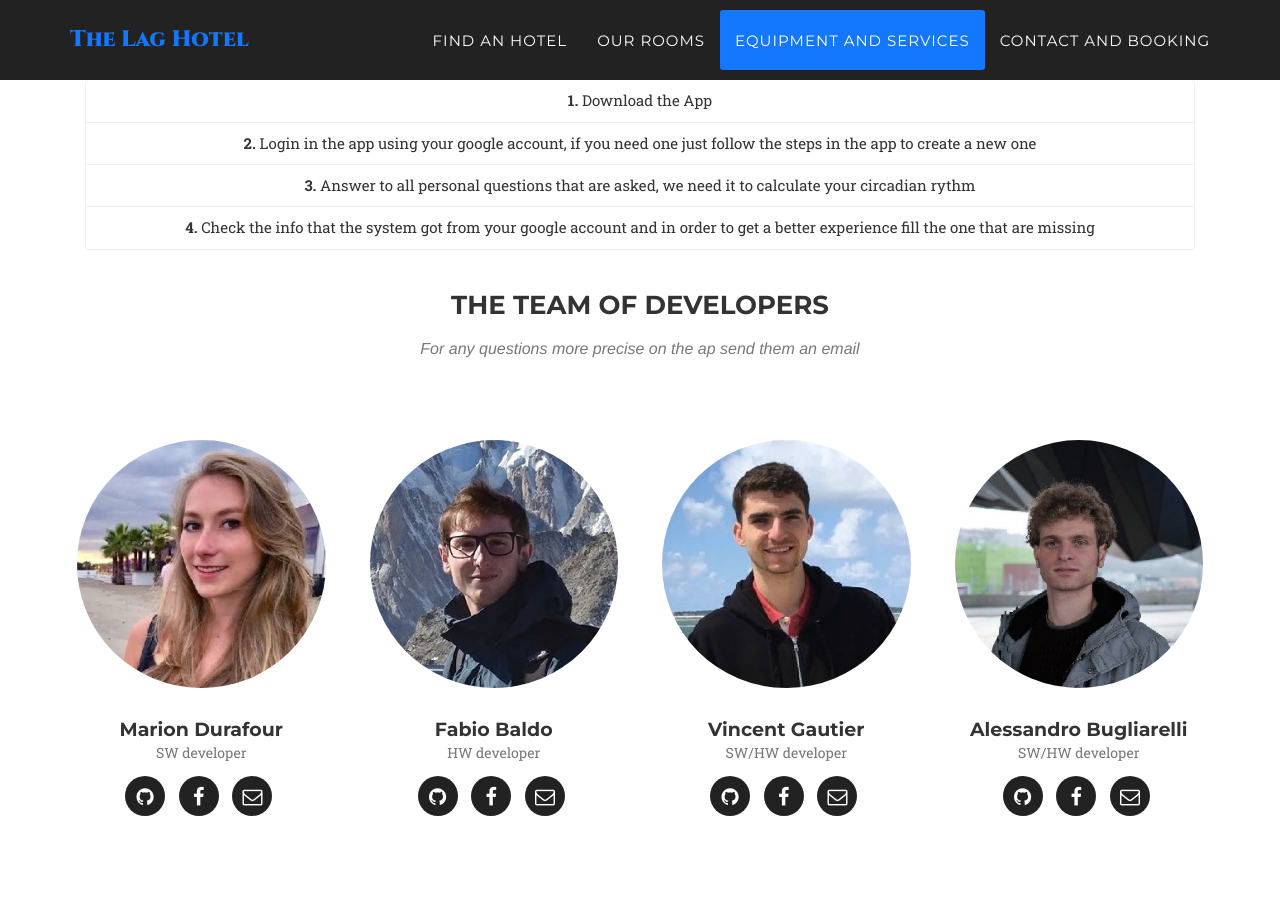
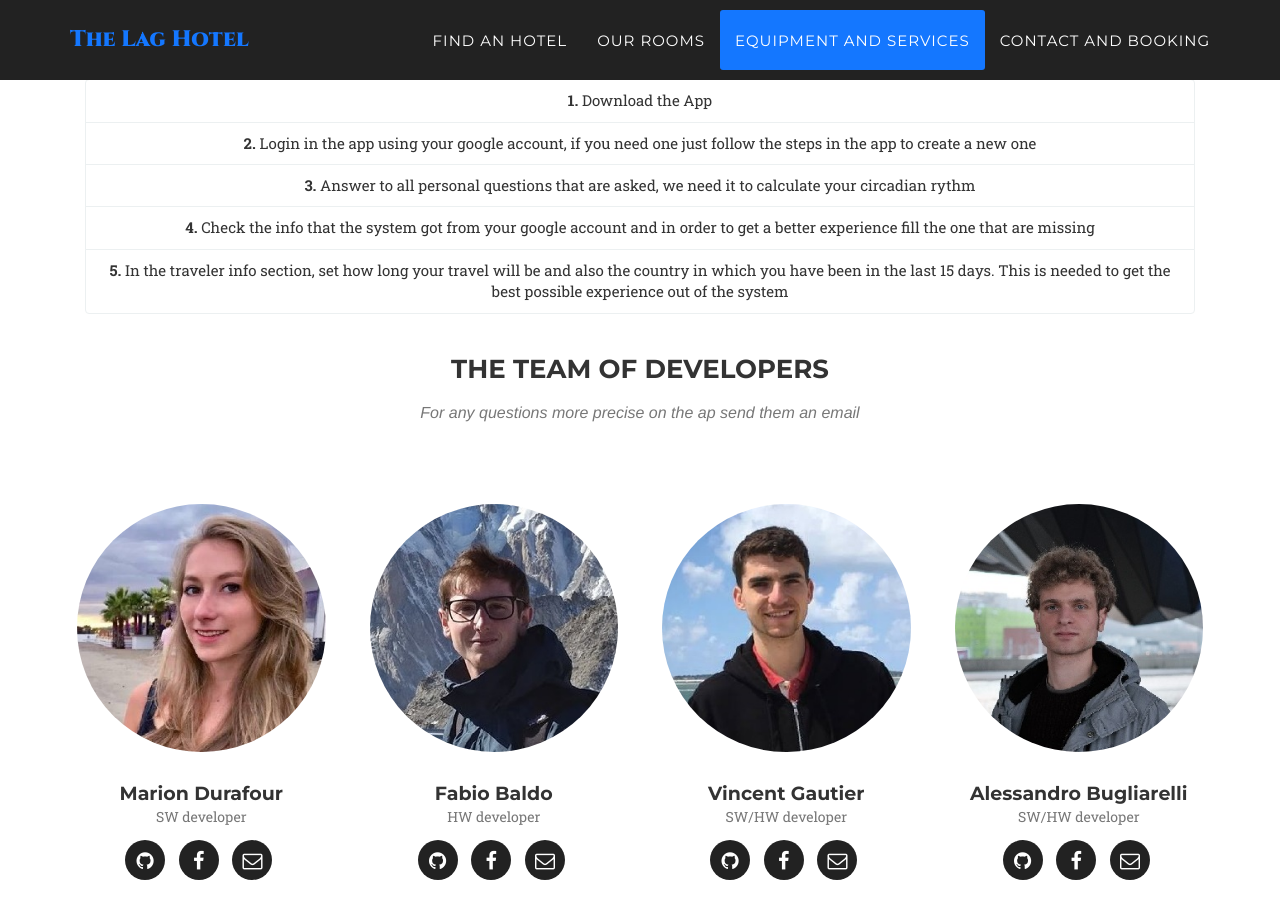
Before and after one commit to VincentGautier/Hotel-web-site, a Jekyll site: the page built from index.html, in a window 1280 px wide and 900 px high, scrolled down 3855 px. Built offline with Jekyll 4.4.1, drawn with Linux system fonts in a browser that asks for light colours; some web fonts are replaced.

Commit message:
Update equipment_services.html

```diff
--- a/_includes/equipment_services.html
+++ b/_includes/equipment_services.html
@@ -41,6 +41,9 @@
                 </li>
 	<li class="list-group-item"><strong> 4. </strong> Check the info that the system got from your google account and in order to get a better experience fill the one that are missing
 	</li>
+	<li class="list-group-item"><strong> 5. </strong> In the traveler info section, set how long your travel will be and also the country in which you have been in the last 15 days.
+	This is needed to get the best possible experience out of the system
+	</li>
               </ul>
             </div>
             <div class="row">
```
